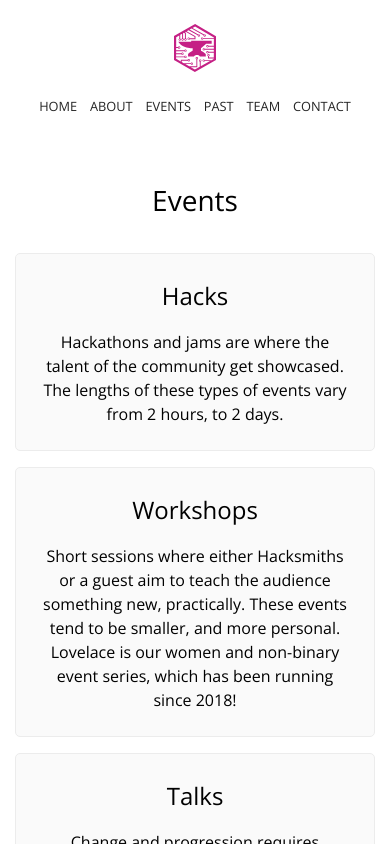
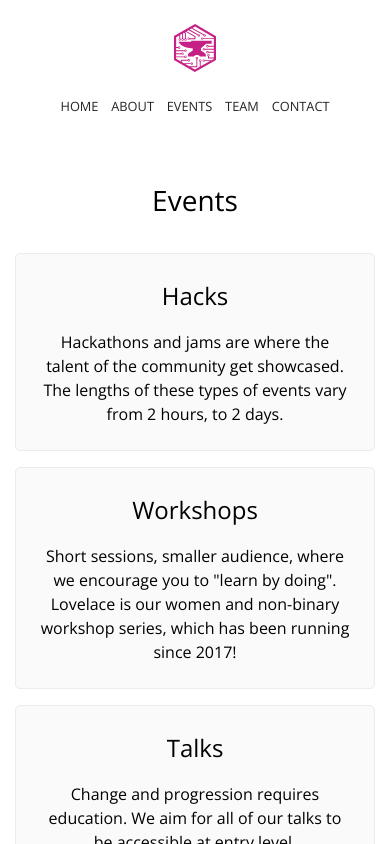
Before and after one commit to skeuomorph/2020.goldsmiths.tech, a Nuxt app: page /events in a window 390 px wide. Shown: the top 844 px of the page. Built offline with nearby package versions, Linux system fonts and the light colour scheme.

Commit message:
actual final update

```diff
--- a/components/Header.vue
+++ b/components/Header.vue
@@ -7,7 +7,6 @@
       <n-link to='/'>Home</n-link>
       <n-link to='/about'>About</n-link>
       <n-link to='/events'>Events</n-link>
-      <n-link to='/past'>Past</n-link>
       <n-link to='/team'>Team</n-link>
       <n-link to='/contact'>Contact</n-link>
       <a href='/join' class='btn'>Join for free</a>
--- a/components/HomeHero.vue
+++ b/components/HomeHero.vue
@@ -31,7 +31,7 @@ export default {
         },
         {
           title: 'Lovelace',
-          desc: 'A social event series for women and non binary people interested in technology at goldsmiths. Suitable for all skill levels.'
+          desc: 'A social event series for women and non binary people interested in technology at Goldsmiths. Suitable for all skill levels.'
         },
         {
           title: 'Community series',
@@ -39,7 +39,7 @@ export default {
         },
         {
           title: 'Nights',
-          desc: 'Digital arts students create music-responsive visuals for DJs/ performers. Cheap drinks, location 20 mins from Goldsmiths and will be disclosed via email.'
+          desc: 'Digital arts students create music-responsive visuals for DJs/ performers.'
         }
       ]
     }
--- a/pages/events/index.vue
+++ b/pages/events/index.vue
@@ -8,7 +8,7 @@
       </div>
       <div class="box">
         <h2>Workshops</h2>
-        <p>Short sessions where either Hacksmiths or a guest aim to teach the audience something new, practically. These events tend to be smaller, and more personal.<br>Lovelace is our women and non-binary event series, which has been running since 2018!</p>
+        <p>Short sessions, smaller audience, where we encourage you to "learn by doing". Lovelace is our women and non-binary workshop series, which has been running since 2017!</p>
       </div>
       <div class="box">
         <h2>Talks</h2>
@@ -21,8 +21,11 @@
       <p></p>
       <p></p>
       <p></p>
+      <p>
       <h2>Cancelled due to Covid19</h2>
+      <br>
         <a href="https://2020.goldsmiths.tech/events/discussion-about-assange"><h3>An open discussion about Julian Assange</h3></a>
+      <br>
         <a href="http://localhost:3000/events/no-digital-traces/"><h3>No Digital Traces (research group)</h3></a>
       <br>
       <br>
--- a/pages/index.vue
+++ b/pages/index.vue
@@ -1,6 +1,5 @@
 <template>
   <div id='home'>
-    <HomeEvent />
     <HomeHero />
   </div>
 </template>
--- a/pages/past.vue
+++ /dev/null
@@ -1,84 +0,0 @@
-<template>
-  <div class='container' id='events'>
-    <h1 class='title'>Past Events</h1>
-    <EventsType title='Past Talks' :events='events.talks' noneText='There are no past talks' />
-    <EventsType title='Past Nights' :events='events.nights' noneText='There are no past nights' />
-    <EventsType title='Past Hackathons' :events='events.hacks' noneText='There are no past hackathons' />
-    <EventsType title='Past Workshops' :events='events.workshops' noneText='There are no past workshops'  />
-  </div>
-</template>
-
-<script>
-import EventsType from '~/components/EventsType'
-export default {
-  data() {
-    return {
-    }
-  },
-  computed: {
-    events() {
-      var pastEvents= this.$store.getters.pastEvents;
-      var talks = pastEvents.filter(pastEvent => pastEvent.type == "talk");
-      var workshops = pastEvents.filter(pastEvent => pastEvent.type == "workshop");
-      var hacks = pastEvents.filter(pastEvent => pastEvent.type == "hack");
-      var nights = pastEvents.filter(pastEvent => pastEvent.type == "night");
-      return {
-        talks: {outstanding:talks.length, past: [], upcoming:talks},
-        nights: {outstanding:nights.length, past: [], upcoming:nights},
-        hacks: {outstanding:hacks.length, past: [], upcoming:hacks},
-        workshops: {outstanding:workshops.length, past: [], upcoming:workshops}
-      }
-    }
-  },
-  components: {
-    EventsType
-  }
-}
-</script>
-
-<style scoped>
-#events {
-  margin-top: 4em;
-}
-h1.title {
-  font-size: 3em;
-  margin-bottom: 1rem;
-  text-align: center;
-}
-#top {
-  display: grid;
-  grid-template-columns: repeat(2, 1fr);
-  grid-gap: 1em;
-  margin-top: 2em;
-}
-.box {
-  background: var(--light);
-  border: 1px solid var(--light-2);
-  border-radius: 5px;
-  padding: 1.5em;
-  text-align: center;
-  text-decoration: none;
-  color: inherit;
-}
-.box h2 {
-  font-size: 1.25em;
-}
-.box p {
-  font-size: 1em;
-  margin-top: 1em;
-}
-@media screen and (max-width: 960px) {
-  #events {
-    margin-top: 2em;
-  }
-  #top {
-    grid-template-columns: 1fr;
-  }
-  h1.title {
-    font-size: 1.75em;
-  }
-  .box h2 {
-    font-size: 1.5em;
-  }
-}
-</style>
```
